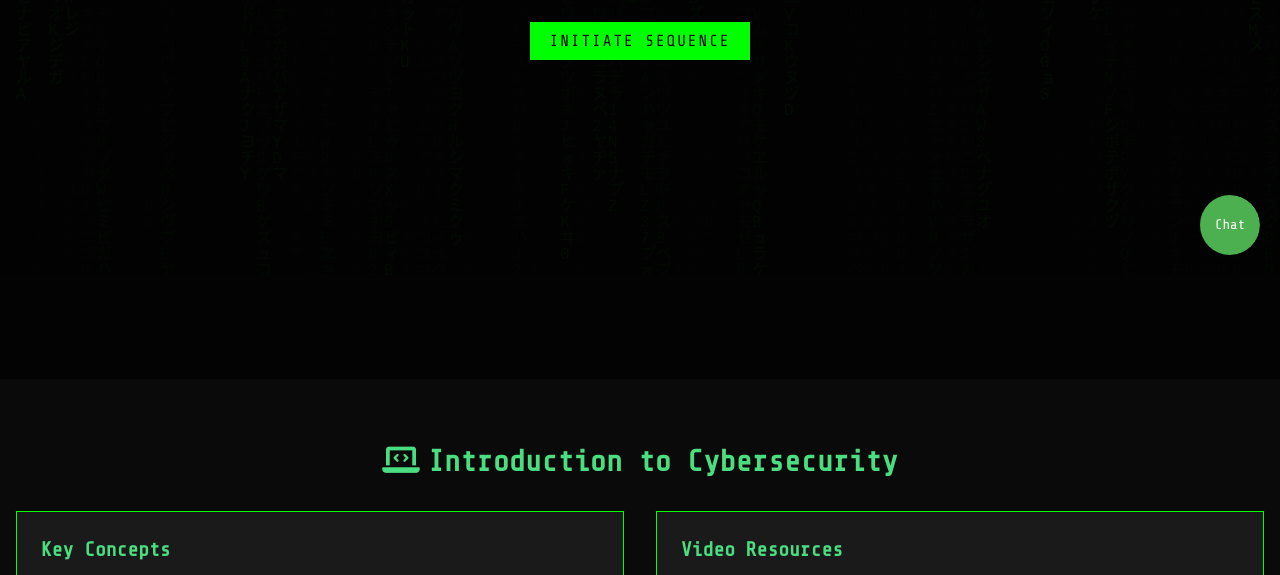
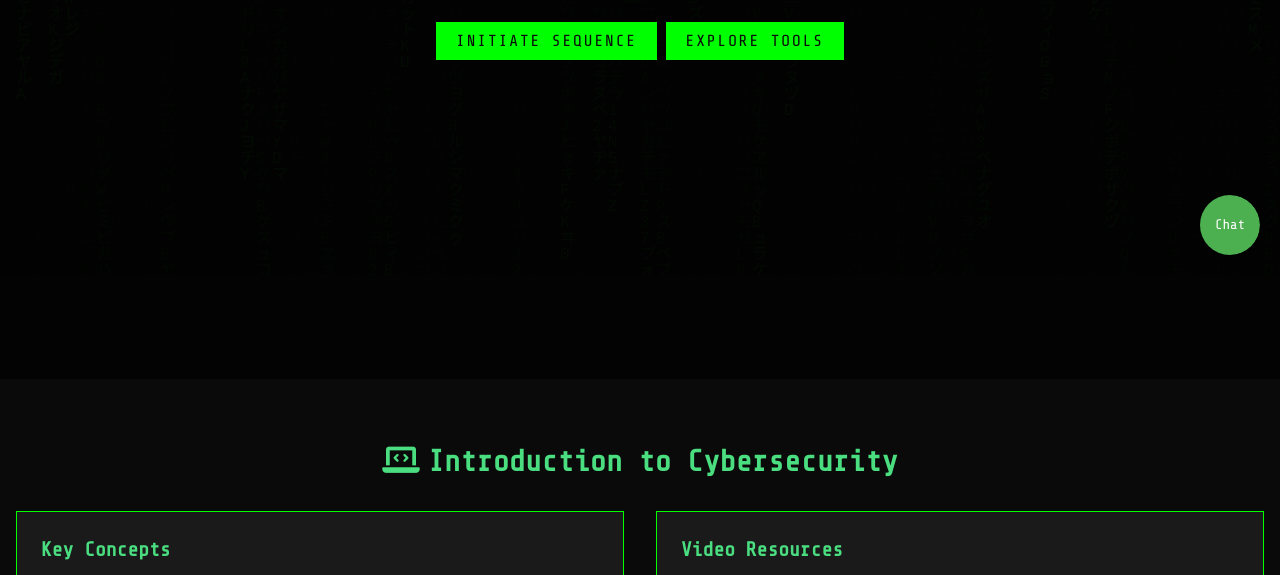
Before and after one commit to gamkers/gamkershub, a plain HTML site: page index.html in a window 1280 px wide. Shown: the part 525-1100 px from the top of the page. Drawn offline with nearby package versions, Linux system fonts and the light colour scheme.

Commit message:
Update index.html

```diff
--- a/index.html
+++ b/index.html
@@ -304,6 +304,7 @@ body {
             <h2 class="text-5xl font-bold mb-4 glitc">Master Cybersecurity</h2>
             <p class="text-xl mb-8">Your journey to becoming a cybersecurity expert starts here</p>
             <a href="#introduction" class="hacker-btn">Initiate Sequence</a>
+            <a href="tools.html" class="hacker-btn">Explore Tools</a>
         </div>
     </div>
 
```
